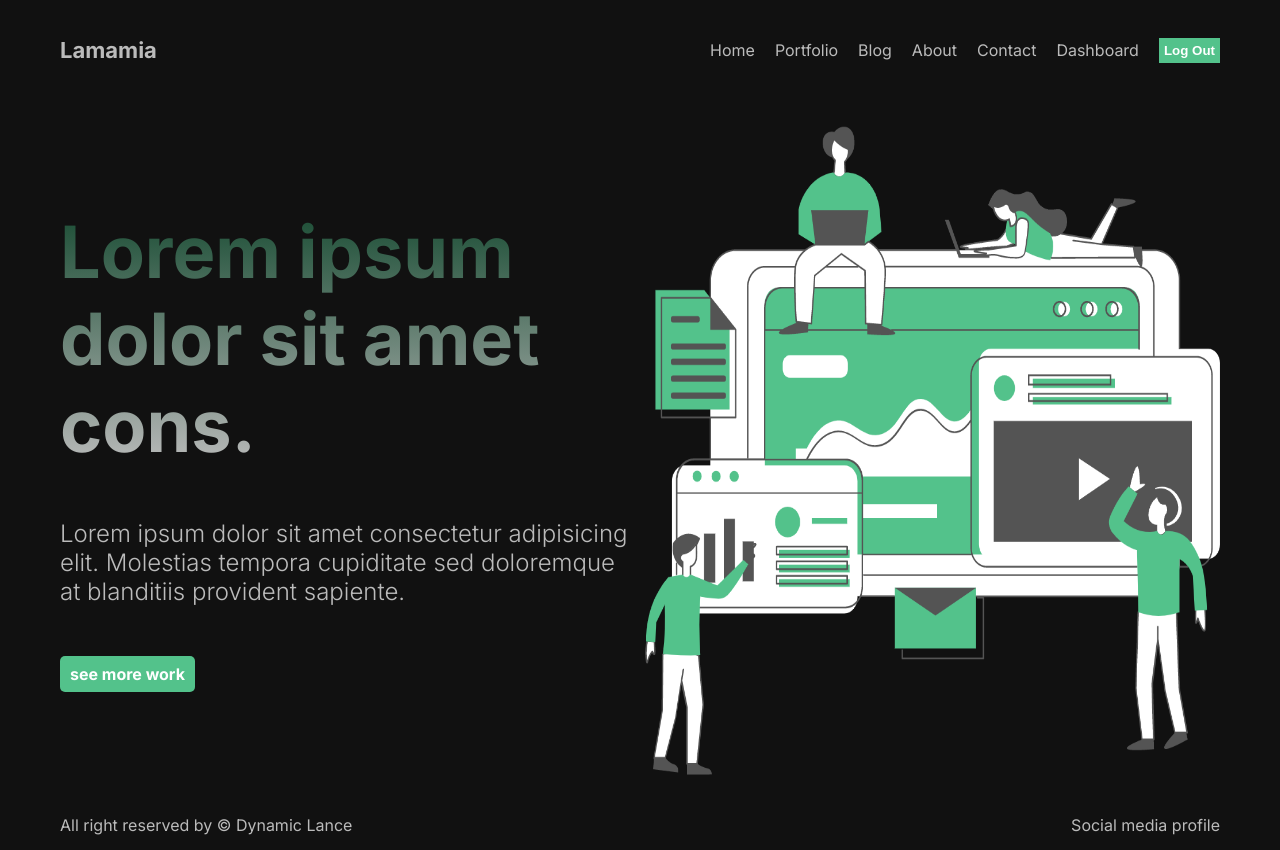
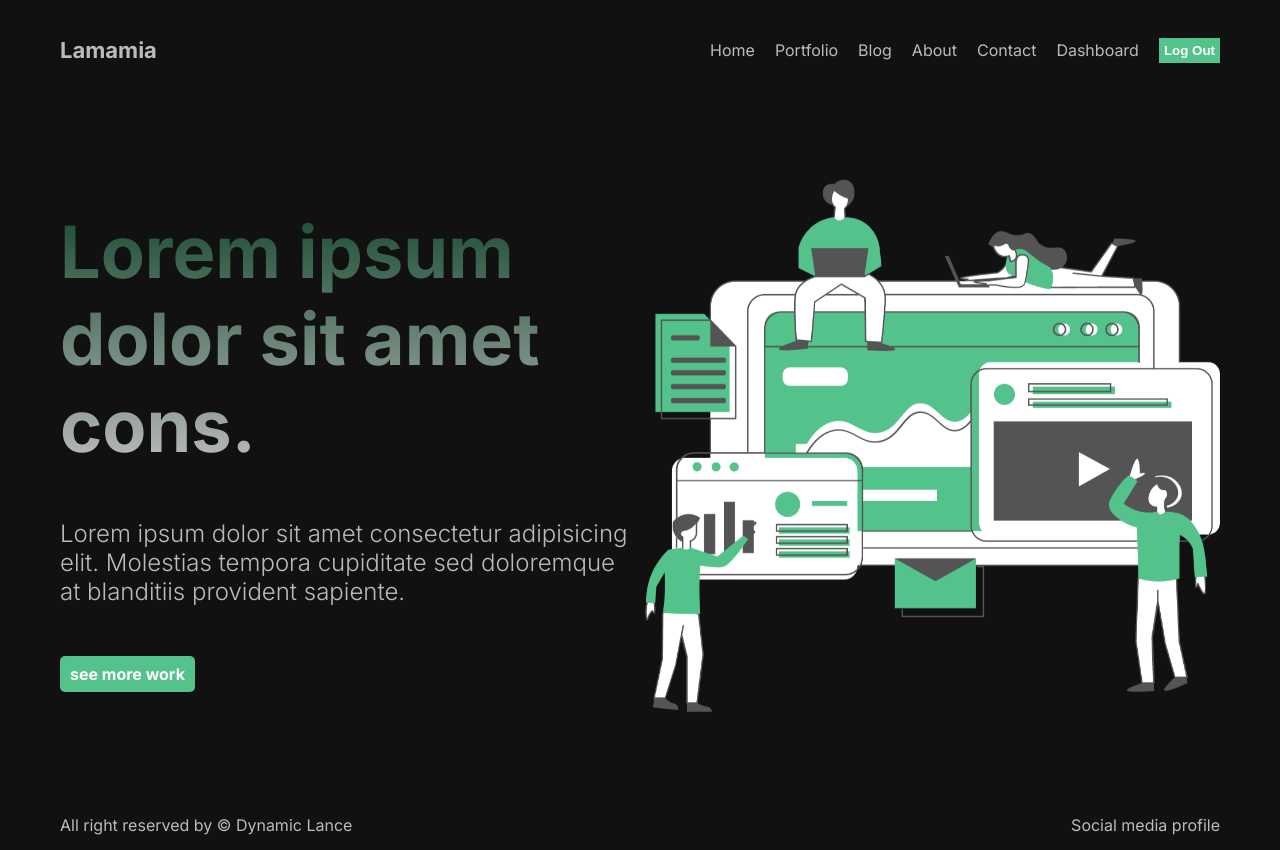
Before and after one commit to dynamiclance/lamamia-full-stack-app, a Next.js app: page / in a window 1280 px wide. Built offline with nearby package versions, Linux system fonts and the light colour scheme.

Commit message:
animation added to images

```diff
--- a/src/app/contact/page.jsx
+++ b/src/app/contact/page.jsx
@@ -13,7 +13,7 @@ const Contact = () => {
           <Image
             src="/contact.png"
             fill={true}
-            className={styles.img}
+            className={styles.image}
             alt="contact us"
           />
         </div>
--- a/src/app/contact/page.module.css
+++ b/src/app/contact/page.module.css
@@ -12,6 +12,20 @@
     display: flex;
     align-items: center;
     gap: 100px;
+}
+
+.image {
+    object-fit: contain;
+    animation: move 3s infinite ease alternate;
+}
+
+@keyframes move {
+    from{
+        transform: translateY(-15px);
+    }
+    to{
+        transform: translateY(0px) scale(1.05);
+    }
 }
 
 .imgContainer{
--- a/src/app/page.jsx
+++ b/src/app/page.jsx
@@ -12,7 +12,7 @@ export default function Home() {
         <Button url="/portfolio" text="see more work" />
       </div>
       <div className={styles.item}>
-        <Image src={Hero} className={styles.img}/>
+        <Image src={Hero} className={styles.image}/>
       </div>
     </div>
   )
--- a/src/app/page.module.css
+++ b/src/app/page.module.css
@@ -23,7 +23,18 @@
   font-weight: 300;
 }
 
-.img{
+.image{
   width: 100%;
   height: 700px;
+  object-fit: contain;
+  animation: move 3s infinite ease alternate;
 }
+
+@keyframes move {
+  from{
+      transform: translateY(-10px);
+  }
+  to{
+      transform: translateY(10px);
+  }
+}
```
